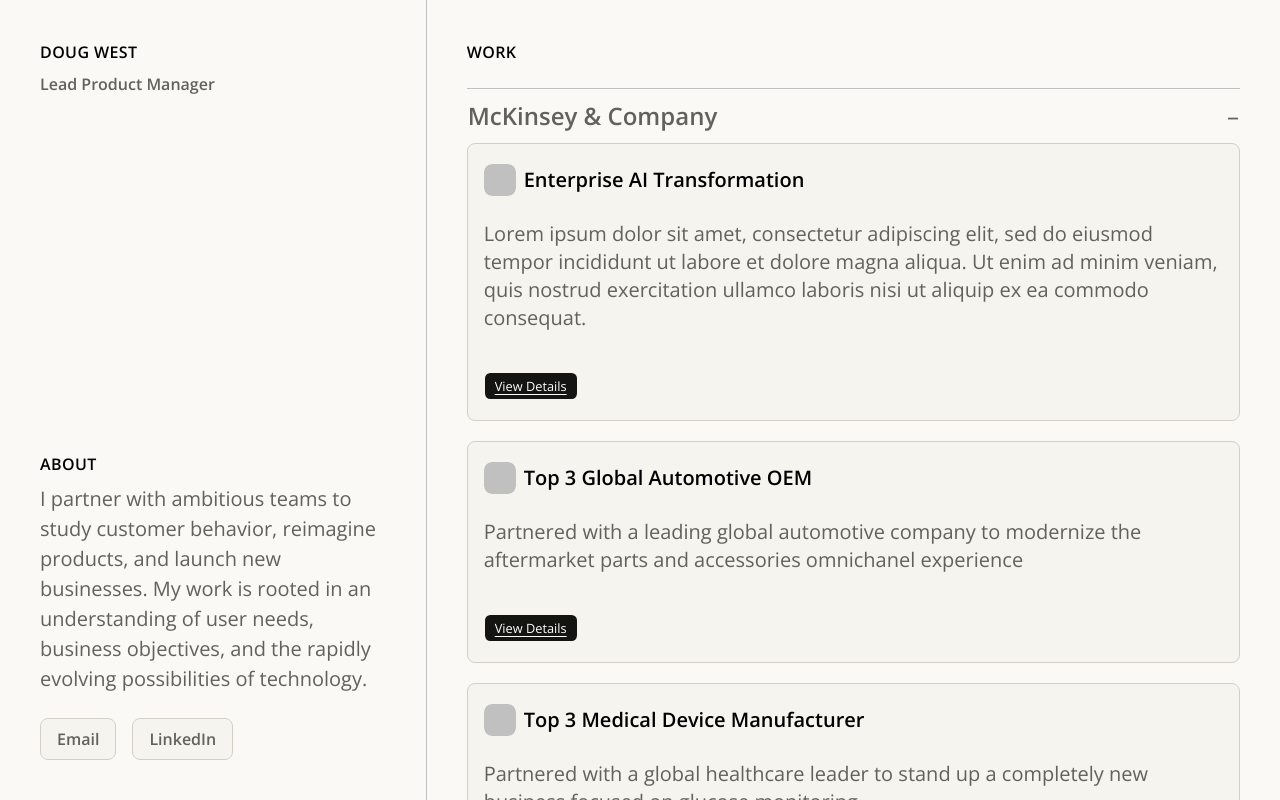
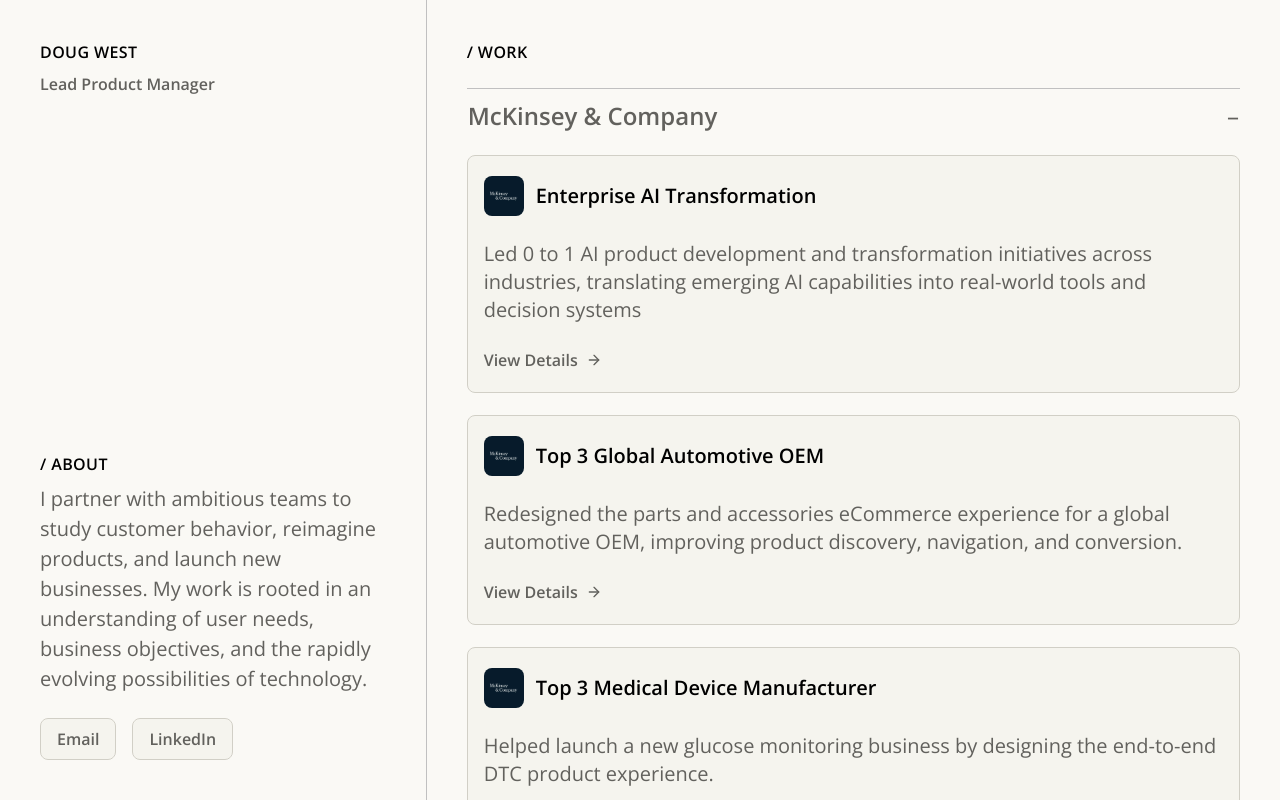
Before and after one commit to hotdiggitydoug/April-2025-Potfolio, a Next.js app: page / in a window 1280 px wide. Built offline with nearby package versions, Linux system fonts and the light colour scheme.

Commit message:
UI and IXD improvements
Tightened UI elements and add some subtle motion on landing page

```diff
--- a/src/app/globals.css
+++ b/src/app/globals.css
@@ -13,6 +13,7 @@
 
   --color-cream-100: var(--cream-100);
   --color-cream-500: var(--cream-500);
+  --color-cream-550: var(--cream-550);
   --color-cream-900: var(--cream-900);
   --color-cement-100: var(--cement-100);
   --color-cement-500: var(--cement-500);
@@ -26,6 +27,12 @@
   --spacing-tight: 0.5rem;
   /* Figma sidebar: gap between Email / LinkedIn */
   --spacing-cta-gap: 1rem;
+  /* Work accordion: between “no gap” and `section` */
+  --spacing-sunk: 0.75rem;
+  /* Between `block` (1.25rem) and `section` (1.5rem) */
+  --spacing-comfort: 1.375rem;
+  /* Between `section` (1.5rem) and `layout` (2.5rem) */
+  --spacing-loft: 2rem;
 
   --color-sidebar-ring: var(--sidebar-ring);
   --color-sidebar-border: var(--sidebar-border);
@@ -65,6 +72,18 @@
   --radius-2xl: calc(var(--radius) * 1.8);
   --radius-3xl: calc(var(--radius) * 2.2);
   --radius-4xl: calc(var(--radius) * 2.6);
+
+  /* Project card CTA arrow: smooth horizontal nudge (alternate = no loop seam) */
+  --animate-card-cta-arrow: card-cta-arrow 0.9s cubic-bezier(0.45, 0.05, 0.55, 0.95) infinite alternate;
+}
+
+@keyframes card-cta-arrow {
+  from {
+    transform: translate3d(-0.0625rem, 0, 0);
+  }
+  to {
+    transform: translate3d(0.1875rem, 0, 0);
+  }
 }
 
 /* ─── Figma variables + shadcn semantics (single source for app + shadcn/ui) ─── */
@@ -73,6 +92,7 @@
   --white: #ffffff;
   --cream-100: #faf9f5;
   --cream-500: #f5f4ee;
+  --cream-550: #ebeae3;
   --cream-900: #d1cfc6;
   --cement-100: #c0c0c0;
   --cement-500: #62615d;
@@ -117,6 +137,7 @@
 .dark {
   --background: var(--cream-100);
   --foreground: var(--black);
+  --cream-550: #ebeae3;
   --card: var(--cream-500);
   --card-foreground: var(--black);
   --popover: var(--cream-500);
--- a/src/components/ui/accordion.tsx
+++ b/src/components/ui/accordion.tsx
@@ -18,7 +18,7 @@
   return (
     <AccordionPrimitive.Item
       data-slot="accordion-item"
-      className={cn("not-last:border-b", className)}
+      className={className}
       {...props}
     />
   )
@@ -72,7 +72,7 @@
     >
       <div
         className={cn(
-          "h-(--accordion-panel-height) pt-0 pb-2.5 data-ending-style:h-0 data-starting-style:h-0 [&_a]:underline [&_a]:underline-offset-3 [&_a]:hover:text-foreground [&_p:not(:last-child)]:mb-4",
+          "h-(--accordion-panel-height) pt-0 pb-2.5 data-ending-style:h-0 data-starting-style:h-0 [&_a:not([data-slot=button])]:underline [&_a:not([data-slot=button])]:underline-offset-3 [&_a:not([data-slot=button])]:hover:text-foreground [&_p:not(:last-child)]:mb-4",
           className
         )}
       >
--- a/src/components/work/ProjectCard.tsx
+++ b/src/components/work/ProjectCard.tsx
@@ -1,7 +1,7 @@
-import { buttonVariants } from '@/components/ui/button'
 import { Card, CardContent } from '@/components/ui/card'
 import type { HomeProject } from '@/content/home'
 import { cn } from '@/lib/utils'
+import { ArrowRight } from 'lucide-react'
 import Image from 'next/image'
 
 type ProjectCardProps = {
@@ -16,27 +16,47 @@
     <Card
       className={cn(
         'gap-section rounded-lg border border-solid border-cream-900 bg-cream-500 py-block shadow-none ring-0',
+        'transition-colors duration-300 ease-out motion-reduce:transition-none hover:bg-cream-550',
         className
       )}
     >
       <CardContent className="flex flex-col gap-section">
-        <div className="flex flex-col gap-tight sm:flex-row sm:items-center">
-          <Image
-            src={src}
-            alt={project.imageAlt ?? ''}
-            className="size-8 shrink-0 rounded-lg object-cover"
-            width={32}
-            height={32}
-          />
-          <p className="text-xl font-semibold text-card-foreground">{project.title}</p>
+        <div className="flex flex-col gap-sunk sm:flex-row sm:items-center">
+          <div
+            className={cn(
+              'size-10 shrink-0 overflow-hidden rounded-lg',
+              'transition-[width,height] duration-300 ease-out motion-reduce:transition-none',
+              'group-hover/card:size-11',
+            )}
+          >
+            <Image
+              src={src}
+              alt={project.imageAlt ?? ''}
+              className="size-full object-cover"
+              width={44}
+              height={44}
+            />
+          </div>
+          <p className="min-w-0 flex-1 text-xl font-semibold text-card-foreground">
+            {project.title}
+          </p>
         </div>
-        <p className="text-xl text-muted-foreground">{project.description}</p>
-        <div>
+        <div className="flex flex-col gap-tight">
+          <p className="text-xl text-muted-foreground">{project.description}</p>
           <a
+            data-slot="button"
             href={project.detailsHref}
-            className={cn(buttonVariants({ variant: 'default', size: 'sm' }))}
+            className={cn(
+              'group inline-flex items-center gap-tight self-start text-base font-semibold text-muted-foreground no-underline',
+              'focus-visible:outline-none focus-visible:ring-2 focus-visible:ring-ring focus-visible:ring-offset-2 focus-visible:ring-offset-cream-500',
+            )}
           >
-            View Details
+            <span className="underline-offset-4 group-hover:underline">View Details</span>
+            <ArrowRight
+              className="size-4 shrink-0 motion-reduce:animate-none group-hover/card:animate-card-cta-arrow"
+              strokeWidth={2}
+              aria-hidden
+            />
           </a>
         </div>
       </CardContent>
--- a/src/components/work/WorkSection.tsx
+++ b/src/components/work/WorkSection.tsx
@@ -33,14 +33,14 @@
         className="w-full border-0 shadow-none"
       >
         {employers.map((employer) => (
-          <AccordionItem key={employer.id} value={employer.id} className="border-0">
+          <AccordionItem key={employer.id} value={employer.id}>
             <Separator className="mb-0 bg-cement-100" />
             <AccordionTrigger className="text-2xl font-semibold text-cement-500 hover:no-underline">
               <span className="pr-tight text-left">{employer.name}</span>
             </AccordionTrigger>
-            <AccordionContent>
+            <AccordionContent className="pt-sunk">
               {employer.projects.length > 0 ? (
-                <ul className="flex flex-col gap-block pb-section">
+                <ul className="flex flex-col gap-comfort pb-loft">
                   {employer.projects.map((project) => (
                     <li key={project.id}>
                       <ProjectCard project={project} />
--- a/src/content/home.ts
+++ b/src/content/home.ts
@@ -27,13 +27,13 @@
   identity: {
     name: 'Doug West',
     title: 'Lead Product Manager',
-    aboutHeading: 'About',
+    aboutHeading: '/ About',
     about: `I partner with ambitious teams to study customer behavior, reimagine products, and launch new businesses. My work is rooted in an understanding of user needs, business objectives, and the rapidly evolving possibilities of technology.`,
     email: { label: 'Email', href: 'mailto:hello@example.com' },
     linkedIn: { label: 'LinkedIn', href: 'https://www.linkedin.com' },
   } satisfies HomeIdentity,
   work: {
-    sectionHeading: 'Work',
+    sectionHeading: '/ Work',
     employers: [
       {
         id: 'mckinsey',
@@ -43,25 +43,49 @@
             id: 'enterprise-ai',
             title: 'Enterprise AI Transformation',
             description:
+              'Led 0 to 1 AI product development and transformation initiatives across industries, translating emerging AI capabilities into real-world tools and decision systems',
+            detailsHref: '#',
+            imageSrc: '/images/mckinsey-logo.png',
+            imageAlt: 'McKinsey & Company logo',
+          },
+          {
+            id: 'automotive',
+            title: 'Top 3 Global Automotive OEM',
+            description:
+              'Redesigned the parts and accessories eCommerce experience for a global automotive OEM, improving product discovery, navigation, and conversion.',
+            detailsHref: '#',
+            imageSrc: '/images/mckinsey-logo.png',
+            imageAlt: 'McKinsey & Company logo',
+          },
+          {
+            id: 'medical',
+            title: 'Top 3 Medical Device Manufacturer',
+            description:
+              'Helped launch a new glucose monitoring business by designing the end-to-end DTC product experience.',
+            detailsHref: '#',
+            imageSrc: '/images/mckinsey-logo.png',
+            imageAlt: 'McKinsey & Company logo',
+          },
+        ],
+      },
+      {
+        id: 'captech',
+        name: 'CapTech',
+        projects: [
+          {
+            id: 'captech-placeholder-a',
+            title: 'Placeholder project one',
+            description:
               'Lorem ipsum dolor sit amet, consectetur adipiscing elit, sed do eiusmod tempor incididunt ut labore et dolore magna aliqua. Ut enim ad minim veniam, quis nostrud exercitation ullamco laboris nisi ut aliquip ex ea commodo consequat.',
             detailsHref: '#',
             imageSrc: '/images/project-placeholder.svg',
             imageAlt: '',
           },
           {
-            id: 'automotive',
-            title: 'Top 3 Global Automotive OEM',
+            id: 'captech-placeholder-b',
+            title: 'Placeholder project two',
             description:
-              'Partnered with a leading global automotive company to modernize the aftermarket parts and accessories omnichanel experience',
-            detailsHref: '#',
-            imageSrc: '/images/project-placeholder.svg',
-            imageAlt: '',
-          },
-          {
-            id: 'medical',
-            title: 'Top 3 Medical Device Manufacturer',
-            description:
-              'Partnered with a global healthcare leader to stand up a completely new business focused on glucose monitoring',
+              'Duis aute irure dolor in reprehenderit in voluptate velit esse cillum dolore eu fugiat nulla pariatur. Excepteur sint occaecat cupidatat non proident, sunt in culpa qui officia deserunt mollit anim id est laborum.',
             detailsHref: '#',
             imageSrc: '/images/project-placeholder.svg',
             imageAlt: '',
@@ -69,19 +93,52 @@
         ],
       },
       {
-        id: 'captech',
-        name: 'CapTech',
-        projects: [],
-      },
-      {
         id: 'team-one',
         name: 'Team One',
-        projects: [],
+        projects: [
+          {
+            id: 'team-one-placeholder-a',
+            title: 'Placeholder project one',
+            description:
+              'Lorem ipsum dolor sit amet, consectetur adipiscing elit, sed do eiusmod tempor incididunt ut labore et dolore magna aliqua. Ut enim ad minim veniam, quis nostrud exercitation ullamco laboris nisi ut aliquip ex ea commodo consequat.',
+            detailsHref: '#',
+            imageSrc: '/images/project-placeholder.svg',
+            imageAlt: '',
+          },
+          {
+            id: 'team-one-placeholder-b',
+            title: 'Placeholder project two',
+            description:
+              'Duis aute irure dolor in reprehenderit in voluptate velit esse cillum dolore eu fugiat nulla pariatur. Excepteur sint occaecat cupidatat non proident, sunt in culpa qui officia deserunt mollit anim id est laborum.',
+            detailsHref: '#',
+            imageSrc: '/images/project-placeholder.svg',
+            imageAlt: '',
+          },
+        ],
       },
       {
         id: 'other',
         name: 'Other',
-        projects: [],
+        projects: [
+          {
+            id: 'other-placeholder-a',
+            title: 'Placeholder project one',
+            description:
+              'Lorem ipsum dolor sit amet, consectetur adipiscing elit, sed do eiusmod tempor incididunt ut labore et dolore magna aliqua. Ut enim ad minim veniam, quis nostrud exercitation ullamco laboris nisi ut aliquip ex ea commodo consequat.',
+            detailsHref: '#',
+            imageSrc: '/images/project-placeholder.svg',
+            imageAlt: '',
+          },
+          {
+            id: 'other-placeholder-b',
+            title: 'Placeholder project two',
+            description:
+              'Duis aute irure dolor in reprehenderit in voluptate velit esse cillum dolore eu fugiat nulla pariatur. Excepteur sint occaecat cupidatat non proident, sunt in culpa qui officia deserunt mollit anim id est laborum.',
+            detailsHref: '#',
+            imageSrc: '/images/project-placeholder.svg',
+            imageAlt: '',
+          },
+        ],
       },
     ] satisfies HomeEmployer[],
   },
```
Also changed, not shown: public/images/mckinsey-logo.png (added).
